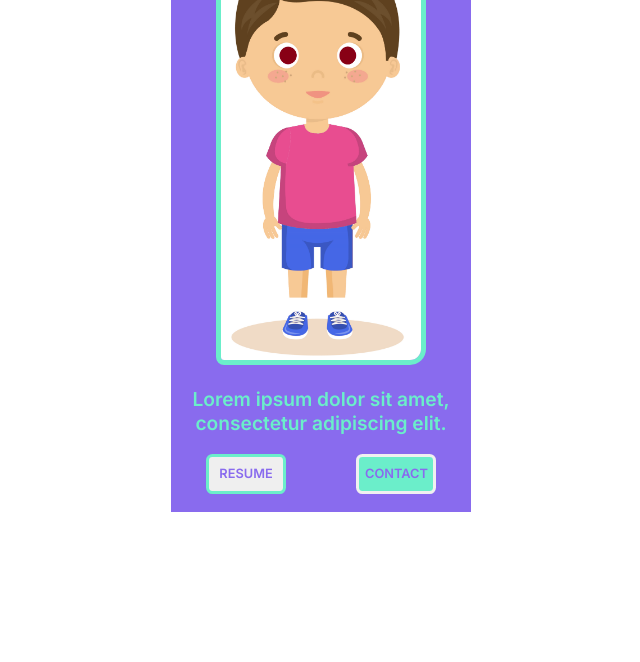
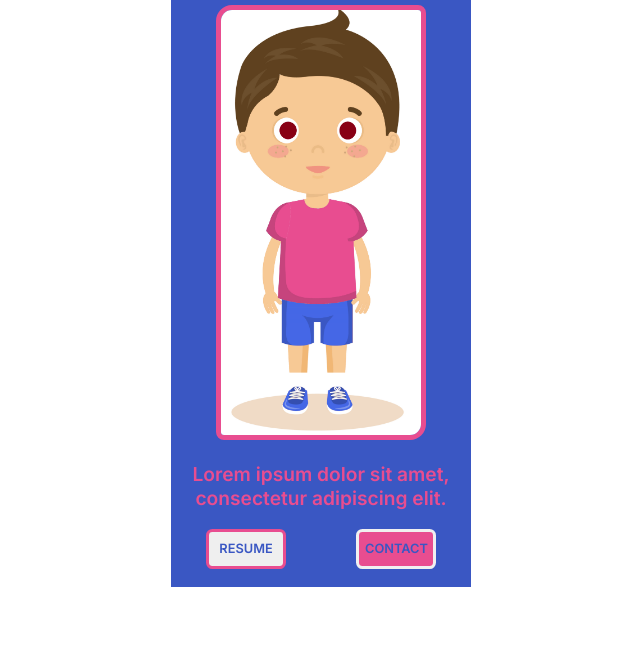
Before and after one commit to IagoPP/DU2---Exercise-6---CSS-flexbox, a plain HTML site: page index.html in a window 1280 px wide. Shown: the part 146-808 px from the top of the page, without its empty margins (319-959 px from the left). Drawn offline with Linux system fonts and the light colour scheme; a web font is replaced by a local one.

Commit message:
Changed colors to adequate drawing chosen

```diff
--- a/css/style.css
+++ b/css/style.css
@@ -1,9 +1,14 @@
 @import url('https://fonts.googleapis.com/css2?family=Agbalumo&family=Inter:wght@600&display=swap');
 
+html{
+    height: 100%;
+}
 
 body{
+    height: 100%;
     display: flex;
     justify-content: center;
+    align-items: center;
 }
 
 article{
@@ -17,26 +22,26 @@ article{
     align-items: center;
     */
     height: 650px;
-    background-color: #896bee;
+    background-color: #3A57C3;
 }
 
 img{
     width: 200px;
     border-style: solid;
     border-width: 5px;
-    border-color: #6beeca;
+    border-color: #E84D90;
     border-radius: 1em 0.5em 1em 0.5em;
 }
 
 h1{
     font-family: 'Agbalumo', sans-serif;
-    color: #6beeca;
+    color: #E84D90;
     text-align: center;
 }
 
 p{
     font-size: 1.2em;
-    color: #6beeca;
+    color: #E84D90;
     font-family: 'Inter', sans-serif;
     text-align: center;
     margin: 0px;
@@ -57,30 +62,32 @@ button{
     font-family: 'Inter', sans-serif;
     font-size: 0.8em;
     text-transform: uppercase;
-    color: #896bee;
+    color: #3A57C3;
 }
 
 button:first-child{
-    border-color: #6beeca;
+    border-color: #E84D90;
 }
 
 button:last-child{
     border-color: #f0f0f0;
-    background-color: #6beeca;
+    background-color: #E84D90;
 }
 
 button:first-child:hover{
-    color:#6beeca;
-    background-color:#896bee;
+    color:#E84D90;
+    background-color:#3A57C3;
 }
 
 button:last-child:hover{
-    color: #6beeca;
-    background-color:#896bee;
+    color: #E84D90;
+    background-color:#3A57C3;
 }
 
 /*
 6beeca
 896bee
 f0f0f0
+
+#3A57C3
 */
```
